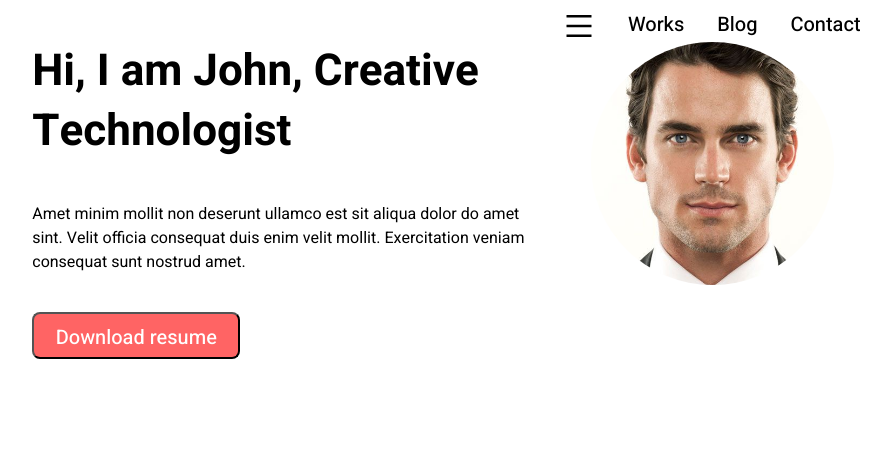
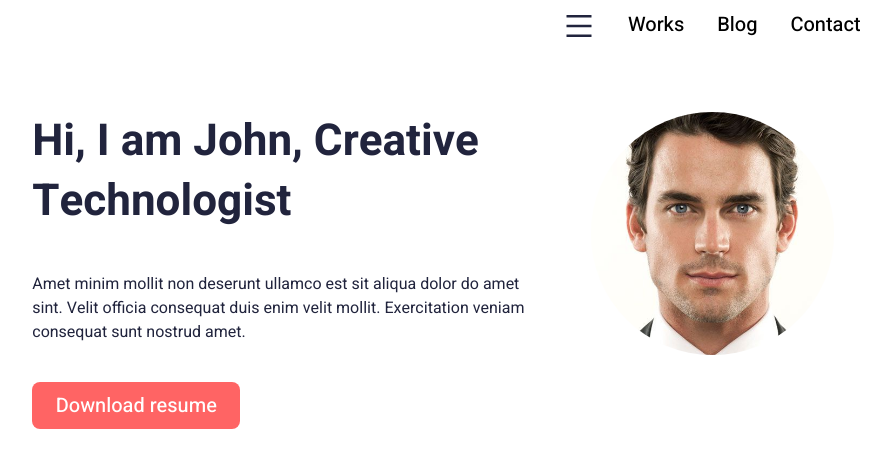
Before and after one commit to Unknown-Vndy/portfolio-ui, a React (Create React App) app: page / in a window 1280 px wide. Shown: the top 468 px of the page, without its empty margins (207-1098 px from the left). Built offline with nearby package versions, Linux system fonts and the light colour scheme.

Commit message:
fix things

```diff
--- a/src/components/NavMenu.jsx
+++ b/src/components/NavMenu.jsx
@@ -18,14 +18,12 @@ function NavMenu () {
         ) : (
           <Close onClick={toggleHandler} />
         )}
-        <NavigationLink body={`Works`} />
-        <NavigationLink body={`Blog`} />
-        <NavigationLink body={`Contact`} />
+        <NavigationLink to='/works' body={`Works`} />
+        <NavigationLink to='/blog' body={`Blog`} />
+        <NavigationLink to='/contact' body={`Contact`} />
       </Links>
     </Menu>
   );
-}
-{
 }
 
 export default NavMenu;
@@ -33,6 +31,10 @@ export default NavMenu;
 const Menu = styled.nav`
   display: flex;
   justify-content: flex-end;
+  margin-bottom: 70px;
+  @media (max-width: 800px) {
+    margin-bottom: 33px;
+  }
 `;
 
 const Links = styled.div`
--- a/src/components/PrimeButton.jsx
+++ b/src/components/PrimeButton.jsx
@@ -17,4 +17,5 @@ const Button = styled.button`
   line-height: 29px;
   font-weight: 500;
   overflow: hidden;
+  border: none;
 `;
--- a/src/index.css
+++ b/src/index.css
@@ -44,6 +44,7 @@ body {
   line-height: 1;
   font-size: 16px;
   padding: 5px 10px;
+  color: #21243d;
 }
 input,
 button,
```
